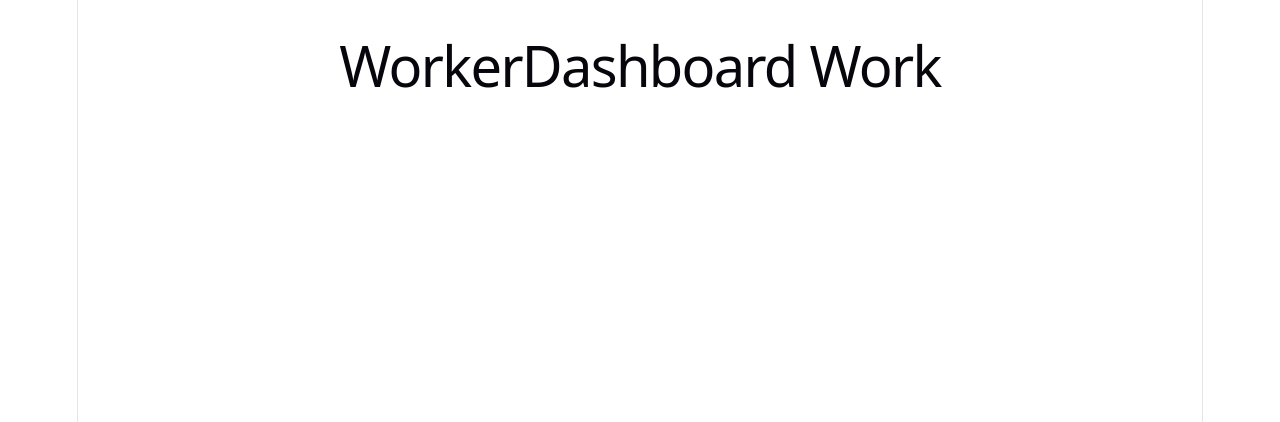
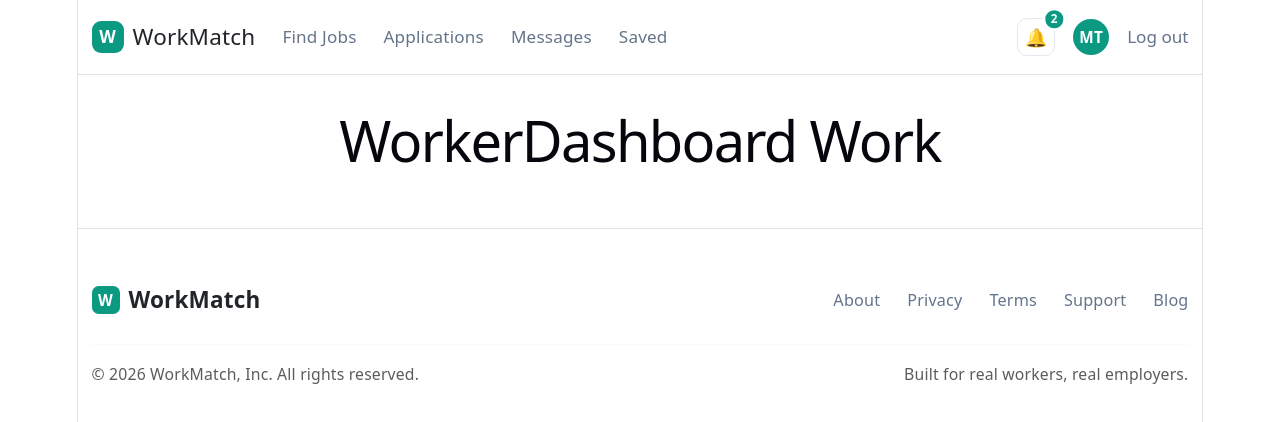
Before and after one commit to DravZ/WorkMatch, a React (Vite) app in the folder front/: page /worker in a window 1280 px wide. Shown: the top 422 px of the page. Built offline with nearby package versions, Linux system fonts and the light colour scheme.

Commit message:
feat(front/worker): create worker layout with navbar

```diff
--- a/front/src/App.tsx
+++ b/front/src/App.tsx
@@ -14,6 +14,7 @@ import Messages from './pages/worker/Messages/Messages';
 import Notifications from './pages/worker/Notifications/Notifications';
 import WorkerProfile from './pages/worker/Profile/WorkerProfile';
 import Saved from './pages/worker/Saved/Saved';
+import WorkerLayout from './layouts/WorkerLayout/WorkerLayout';
 
 function App() {
   return (
@@ -28,6 +29,7 @@ function App() {
           <Route path="/register" element={<Register />} />
         </Route>
 
+        <Route element={<WorkerLayout />}>
           <Route path="/worker/" element={<WorkerDashboard />} />
           <Route path="/worker/applications" element={<Applications />} />
           <Route path="/worker/find-jobs" element={<FindJobs />} />
@@ -35,6 +37,9 @@ function App() {
           <Route path="/worker/notifications" element={<Notifications />} />
           <Route path="/worker/profile" element={<WorkerProfile />} />
           <Route path="/worker/saved" element={<Saved />} />
+        </Route>
+
+
       </Routes>
     </BrowserRouter>
   );
--- /dev/null
+++ b/front/src/components/worker/shared/WorkerNavbar.module.css
@@ -0,0 +1,131 @@
+.navbarHeader {
+  z-index: 1030;
+}
+
+.logoIcon {
+  width: 32px;
+  height: 32px;
+  background-color: #0b9982;
+  color: #ffffff;
+  font-size: 0.95rem;
+}
+
+/* Enlaces Desktop */
+.navLink {
+  color: #64748b;
+  text-decoration: none;
+  font-size: 0.95rem;
+  font-weight: 500;
+  transition: color 0.2s ease;
+  background: transparent;
+}
+
+.navLink:hover {
+  color: #0b9982;
+}
+
+.activeNavLink {
+  color: #0f172a !important;
+  font-weight: 600 !important;
+}
+
+/* Botón Notificación Icon */
+.iconBtn {
+  width: 38px;
+  height: 38px;
+  border: 1px solid #e2e8f0;
+  border-radius: 10px;
+  background-color: #ffffff;
+  text-decoration: none;
+  transition: background-color 0.2s ease;
+}
+
+.iconBtn:hover {
+  background-color: #f8fafc;
+}
+
+.bellEmoji {
+  font-size: 1rem;
+}
+
+.notifBadge {
+  background-color: #0b9982 !important;
+  color: #ffffff;
+  font-size: 0.65rem;
+  padding: 0.25em 0.45em;
+  border: 2px solid #ffffff;
+}
+
+/* Avatar del Worker */
+.avatarCircle {
+  width: 36px;
+  height: 36px;
+  background-color: #0b9982;
+  color: #ffffff;
+  font-size: 0.85rem;
+  transition: opacity 0.2s ease;
+}
+
+.avatarCircle:hover {
+  opacity: 0.9;
+  color: #ffffff;
+}
+
+/* Botón Hamburguesa */
+.toggleBtn {
+  border-radius: 10px;
+  width: 40px;
+  height: 40px;
+  background-color: #ffffff;
+  color: #0f172a;
+  border-color: #e2e8f0 !important;
+  font-size: 1.1rem;
+}
+
+/* Enlaces Móvil */
+.mobileNavLink {
+  color: #64748b;
+  text-decoration: none;
+  font-size: 1.05rem;
+  font-weight: 500;
+  transition: color 0.2s ease;
+}
+
+.mobileNavLink:hover {
+  color: #0b9982;
+}
+
+.mobileActiveNavLink {
+  color: #0b9982 !important;
+  font-weight: 700 !important;
+}
+
+.btnLogoutMobile {
+  background-color: #fef2f2;
+  color: #ef4444;
+  border: 1px solid #fee2e2;
+  border-radius: 10px;
+  font-size: 0.95rem;
+  transition: all 0.2s ease;
+}
+
+.btnLogoutMobile:hover {
+  background-color: #fee2e2;
+  color: #dc2626;
+}
+
+/* Animación del menú desplegable */
+.mobileMenu {
+  animation: fadeIn 0.2s ease-in-out;
+}
+
+@keyframes fadeIn {
+  from {
+    opacity: 0;
+    transform: translateY(-8px);
+  }
+  to {
+    opacity: 1;
+    transform: translateY(0);
+  }
+}
--- /dev/null
+++ b/front/src/components/worker/shared/WorkerNavbar.tsx
@@ -0,0 +1,193 @@
+import React, { useState } from 'react';
+import { Link } from 'react-router-dom';
+import styles from './WorkerNavbar.module.css';
+
+interface WorkerNavbarProps {
+  activePath?: string; // e.g. 'worker/find-jobs', 'worker/applications', 'worker/messages', 'worker/saved', '/profile'
+  notificationCount?: number;
+  userInitials?: string;
+  onLogout?: () => void;
+}
+
+export const WorkerNavbar: React.FC<WorkerNavbarProps> = ({
+  activePath = 'worker/',
+  notificationCount = 2,
+  userInitials = 'MT',
+  onLogout,
+}) => {
+  const [isOpen, setIsOpen] = useState(false);
+
+  const toggleMenu = () => {
+    setIsOpen(!isOpen);
+  };
+
+  const closeMenu = () => {
+    setIsOpen(false);
+  };
+
+  const navLinks = [
+    { label: 'Find Jobs', path: 'worker/find-jobs' },
+    { label: 'Applications', path: 'worker/applications' },
+    { label: 'Messages', path: 'worker/messages' },
+    { label: 'Saved', path: 'worker/saved' },
+  ];
+
+  const mobileNavLinks = [
+    { label: 'Find Jobs', path: 'worker/find-jobs' },
+    { label: 'Applications', path: 'worker/applications' },
+    { label: 'Messages', path: 'worker/messages' },
+    { label: 'Saved', path: 'worker/saved' },
+    { label: 'My Profile', path: 'worker/profile' },
+    { label: 'Notifications', path: 'worker/notifications' },
+  ];
+
+  return (
+    <header className={`border-bottom bg-white sticky-top ${styles.navbarHeader}`}>
+      <div className="container">
+        <nav className="d-flex align-items-center justify-content-between py-3">
+
+          {/* Logo Brand & Nav Desktop */}
+          <div className="d-flex align-items-center gap-4">
+            <Link
+              to="worker/"
+              onClick={closeMenu}
+              className="d-flex align-items-center gap-2 text-decoration-none"
+            >
+              <span className={`d-inline-flex align-items-center justify-content-center fw-bold rounded-3 ${styles.logoIcon}`}>
+                W
+              </span>
+              <span className="fw-extrabold text-dark fs-5">
+                WorkMatch
+              </span>
+            </Link>
+
+            {/* Menú Desktop */}
+            <div className="d-none d-lg-flex align-items-center gap-4">
+              {navLinks.map((link) => {
+                const isActive = activePath === link.path;
+                return (
+                  <Link
+                    key={link.path}
+                    to={link.path}
+                    className={`${styles.navLink} ${isActive ? styles.activeNavLink : ''}`}
+                  >
+                    {link.label}
+                  </Link>
+                );
+              })}
+            </div>
+          </div>
+
+          {/* Acciones de Usuario Desktop */}
+          <div className="d-none d-lg-flex align-items-center gap-3">
+            {/* Botón de Notificación */}
+            <Link
+              to="worker/notifications"
+              className={`position-relative d-flex align-items-center justify-content-center ${styles.iconBtn}`}
+              aria-label="Notifications"
+            >
+              <span className={styles.bellEmoji}>🔔</span>
+              {notificationCount > 0 && (
+                <span className={`position-absolute top-0 start-100 translate-middle badge rounded-circle ${styles.notifBadge}`}>
+                  {notificationCount}
+                </span>
+              )}
+            </Link>
+
+            {/* Avatar de Usuario */}
+            <Link
+              to="worker/profile"
+              className={`d-flex align-items-center justify-content-center fw-bold rounded-circle text-decoration-none ${styles.avatarCircle}`}
+              title="My Profile"
+            >
+              {userInitials}
+            </Link>
+
+            {/* Log Out Desktop */}
+            <button
+              type="button"
+              onClick={onLogout}
+              className={`btn p-0 border-0 ${styles.navLink}`}
+            >
+              Log out
+            </button>
+          </div>
+
+          {/* Botones y Menú Móvil */}
+          <div className="d-flex d-lg-none align-items-center gap-2">
+            {/* Botón Notificación Móvil */}
+            <Link
+              to="worker/notifications"
+              className={`position-relative d-flex align-items-center justify-content-center ${styles.iconBtn}`}
+              aria-label="Notifications"
+            >
+              <span className={styles.bellEmoji}>🔔</span>
+              {notificationCount > 0 && (
+                <span className={`position-absolute top-0 start-100 translate-middle badge rounded-circle ${styles.notifBadge}`}>
+                  {notificationCount}
+                </span>
+              )}
+            </Link>
+
+            {/* Avatar Móvil */}
+            <Link
+              to="worker/profile"
+              className={`d-flex align-items-center justify-content-center fw-bold rounded-circle text-decoration-none ${styles.avatarCircle}`}
+            >
+              {userInitials}
+            </Link>
+
+            {/* Botón Hamburguesa */}
+            <button
+              onClick={toggleMenu}
+              className={`btn border p-2 d-flex align-items-center justify-content-center ${styles.toggleBtn}`}
+              aria-label="Toggle Navigation"
+              aria-expanded={isOpen}
+            >
+              {isOpen ? '✕' : '☰'}
+            </button>
+          </div>
+
+        </nav>
+
+        {/* Menú Desplegable Móvil */}
+        {isOpen && (
+          <div className={`d-lg-none py-4 border-top ${styles.mobileMenu}`}>
+            <div className="d-flex flex-column gap-3 mb-4 ps-2">
+              {mobileNavLinks.map((link) => {
+                const isActive = activePath === link.path;
+                return (
+                  <Link
+                    key={link.path}
+                    to={link.path}
+                    className={`${styles.mobileNavLink} ${isActive ? styles.mobileActiveNavLink : ''}`}
+                    onClick={closeMenu}
+                  >
+                    {link.label}
+                  </Link>
+                );
+              })}
+            </div>
+
+            <hr className="my-4 text-muted opacity-25" />
+
+            {/* CTA Móvil Log out */}
+            <div className="px-2">
+              <button
+                type="button"
+                onClick={() => {
+                  closeMenu();
+                  if (onLogout) onLogout();
+                }}
+                className={`btn w-100 py-2 fw-semibold ${styles.btnLogoutMobile}`}
+              >
+                Log out
+              </button>
+            </div>
+          </div>
+        )}
+
+      </div>
+    </header>
+  );
+};
--- /dev/null
+++ b/front/src/layouts/WorkerLayout/WorkerLayout.tsx
@@ -0,0 +1,17 @@
+import { Outlet } from 'react-router-dom';
+import { WorkerNavbar } from '../../components/worker/shared/WorkerNavbar';
+import { Footer } from '../../components/guest/Dashboard/Footer/Footer';
+
+export default function WorkerLayout() {
+  return (
+    <div>
+      <WorkerNavbar />
+
+      <div>
+        <Outlet />
+      </div>
+
+      <Footer/>
+    </div>
+  );
+}
```
Also changed, not shown: front/src/layouts/WorkerLayout/WorkerLayout.module.css (added). Lines whose indentation alone changed are shown as unchanged.
